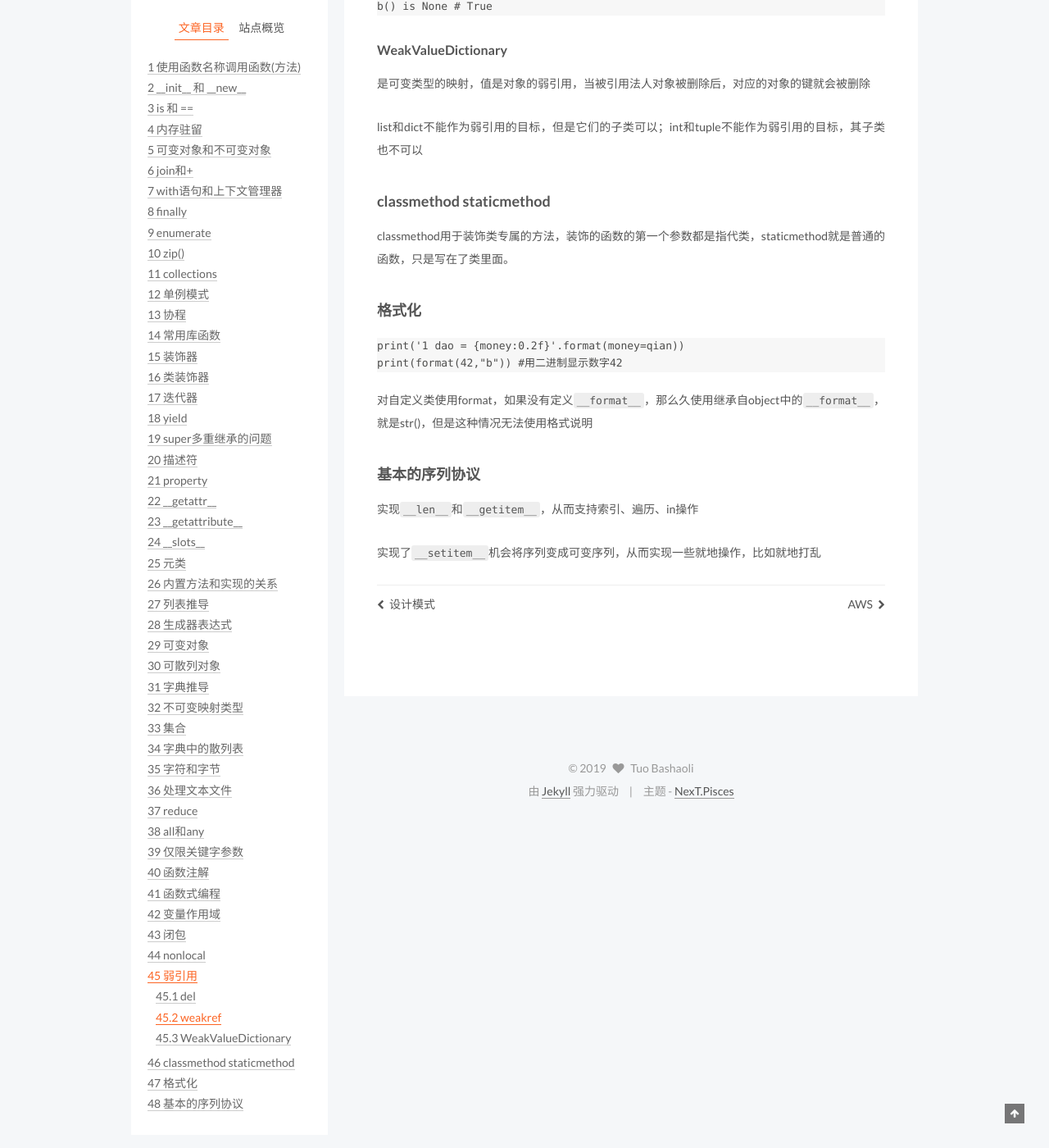
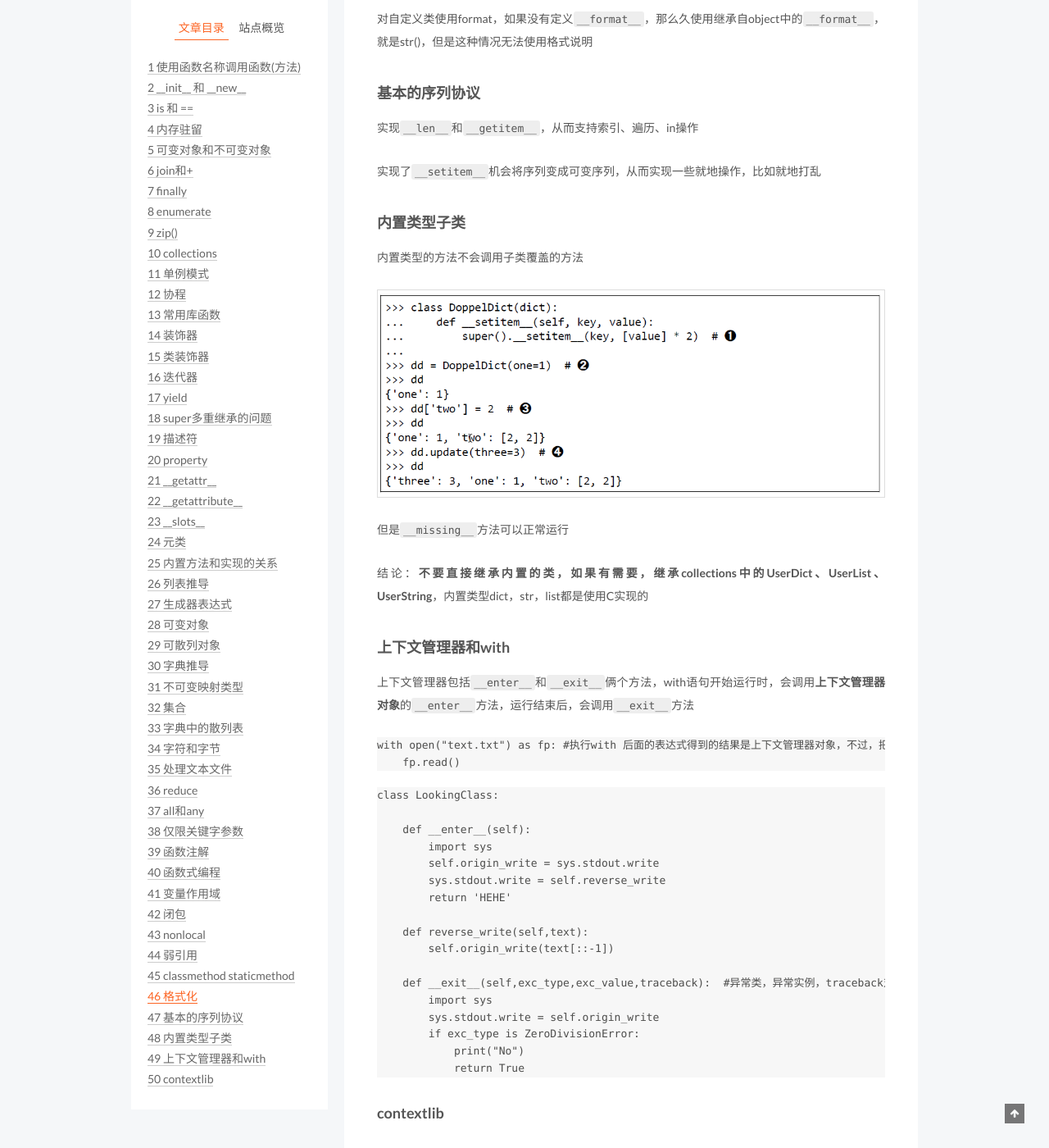
Before and after one commit to tuobashaoli/tuobashaoli.github.io, a Jekyll site: the page built from _posts/2019-05-03-python.markdown, in a window 1280 px wide and 1400 px high, scrolled down 19467 px. Shown: the whole window at 82% size. Built offline with Jekyll 4.4.1, drawn with Linux system fonts in a browser that asks for light colours; comment, search, counter and statistics services are not loaded; some of the changed text lies outside the part shown.

Commit message:
update python

````diff
--- a/_posts/2019-05-03-python.markdown
+++ b/_posts/2019-05-03-python.markdown
@@ -81,26 +81,6 @@ False
 
 在连接列表中的字符串的时候，join会优先计算需要多大的内存，一次性申请，使用+就会一步一步申请，性能比前者差。
 
-### with语句和上下文管理器
-
-在执行with语句时，会调用对象的`__enter__`和`__exit__`方法，拥有这俩个方法的对象，就是上下文管理器
-
-```python
-class ContextManager(object):
-  def __enter__(self):
-    print "enter it"
-
-  def __exit__(self,exception_type,exception_value,traceback):
-    print "exit it"
-    if exception_type is None:
-      print "without exception"
-    else:
-      print "with exception %s"% exception_value
-      return False
-
-with ContextManager():
-  print "testing"
-```
 
 ### finally
 
@@ -879,3 +859,46 @@ print(format(42,"b")) #用二进制显示数字42
 实现`__len__`和`__getitem__`，从而支持索引、遍历、in操作
 
 实现了`__setitem__`机会将序列变成可变序列，从而实现一些就地操作，比如就地打乱
+
+### 内置类型子类
+
+内置类型的方法不会调用子类覆盖的方法
+
+![avatar](/assets/images/builtin.png)
+
+但是`__missing__`方法可以正常运行
+
+结论：**不要直接继承内置的类，如果有需要，继承collections中的UserDict、UserList、UserString**，内置类型dict，str，list都是使用C实现的
+
+### 上下文管理器和with
+
+上下文管理器包括`__enter__`和`__exit__`俩个方法，with语句开始运行时，会调用**上下文管理器对象**的`__enter__`方法，运行结束后，会调用`__exit__`方法
+
+```python3
+with open("text.txt") as fp: #执行with 后面的表达式得到的结果是上下文管理器对象，不过，把值绑定到目标变量上（as 子句）是在上下文管理器对象上调用 __enter__ 方法的结果
+    fp.read()
+```
+
+```python3
+class LookingClass:
+
+    def __enter__(self):
+        import sys
+	self.origin_write = sys.stdout.write
+	sys.stdout.write = self.reverse_write
+	return 'HEHE'
+
+    def reverse_write(self,text):
+        self.origin_write(text[::-1])
+
+    def __exit__(self,exc_type,exc_value,traceback):  #异常类，异常实例，traceback对象
+        import sys
+	sys.stdout.write = self.origin_write
+	if exc_type is ZeroDivisionError:
+	    print("No")
+	    return True
+```
+
+### contextlib
+
+#### @contextmanager
````
Also changed, not shown: assets/images/builtin.png (added).
